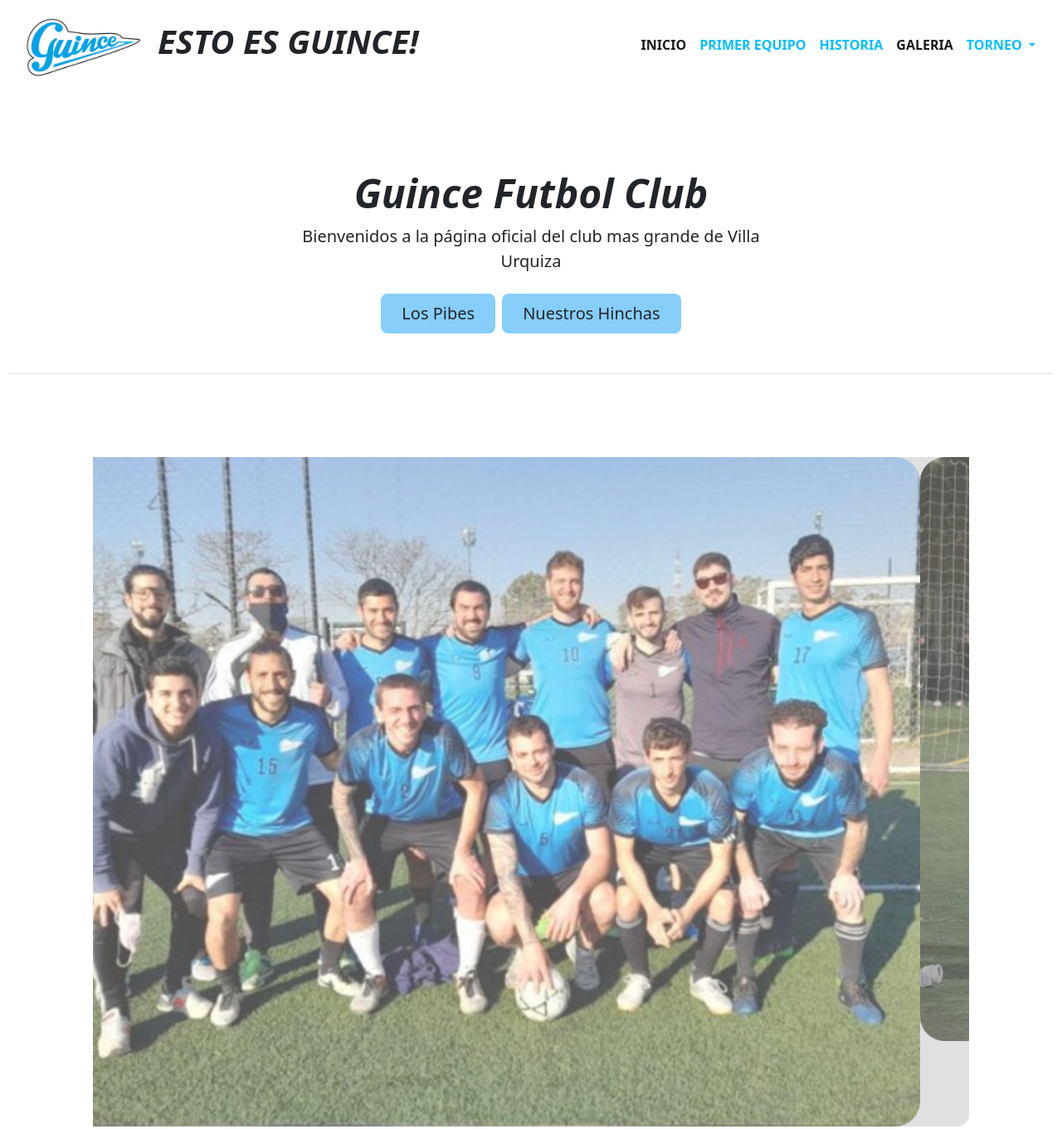
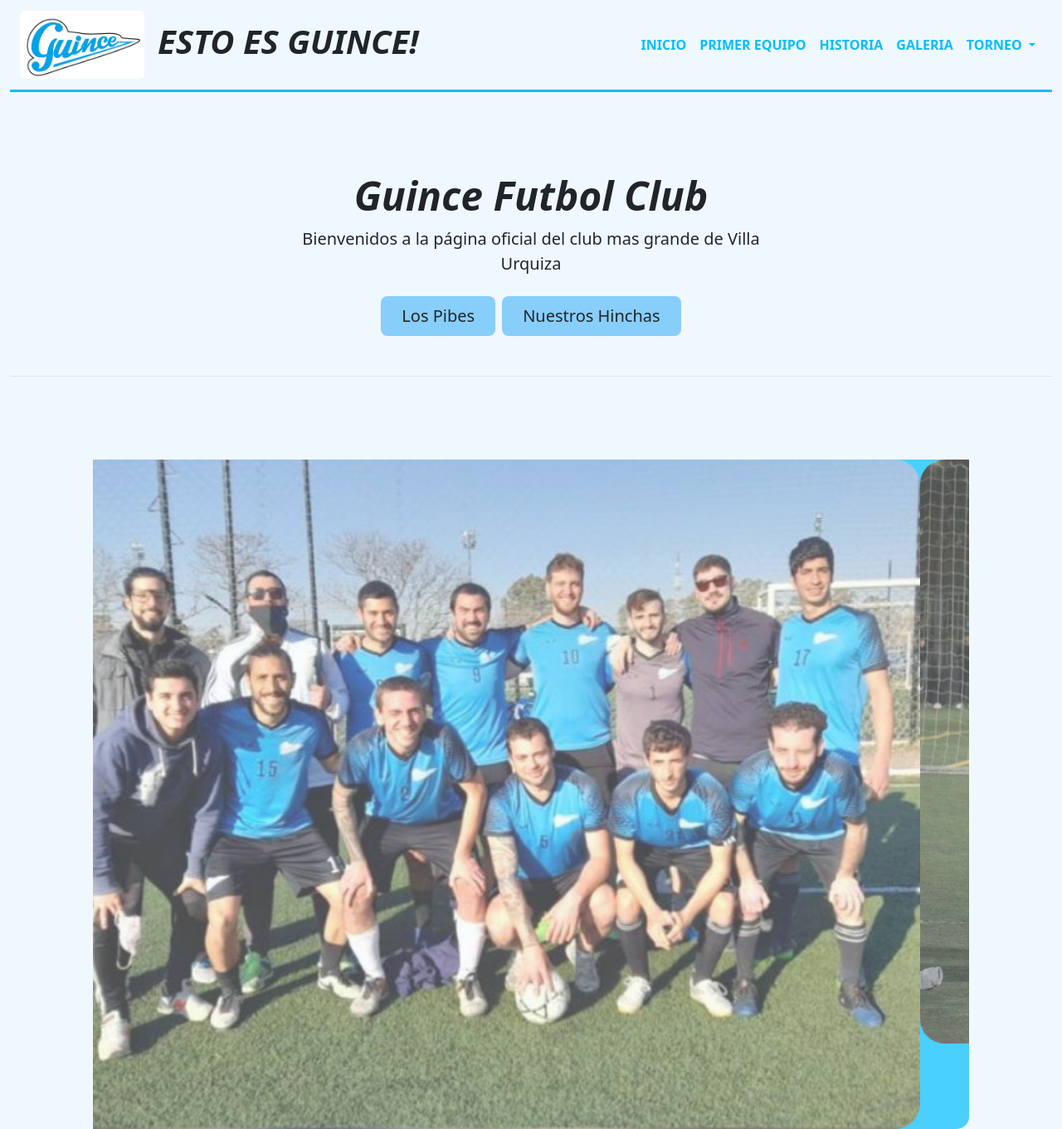
Before and after one commit to mtmoyano/guince--mmoyano, a plain HTML site: page index.html in a window 1280 px wide. Shown: the top 1361 px of the page at 83% size. Drawn offline with nearby package versions, Linux system fonts and the light colour scheme.

Commit message:
container

```diff
--- a/css/style.css
+++ b/css/style.css
@@ -1,9 +1,19 @@
 /* header */
 
+.container-fluid{
+    background-color:aliceblue;
+
+}
+
+
+header{
+    border-bottom: 3px deepskyblue solid;
+}
 h1{
     text-shadow: 1px;
     font-weight: bold;
     font-style: italic;
+
 }
 .logoGuince{
     width:150px;
@@ -20,7 +30,7 @@ h1{
 .fotosEquipo{
     margin: 100px;
     opacity: 70%;
-    background-color:lightgrey;
+    background-color:deepskyblue;
     border-radius: 15px;
 }
 
@@ -43,6 +53,14 @@ h1{
     width: 200px;
     border-radius: 5px;
     border: 1px deepskyblue solid;
+}
+
+.formularioContacto{
+    border: 1px deepskyblue solid;
+    margin: 10px 1px 1px 1px;
+    padding:3%;
+    border-radius: 20px;
+
 }
 
 .tituloPlantilla{
--- a/index.html
+++ b/index.html
@@ -33,7 +33,7 @@
                 <div class="collapse navbar-collapse" id="navbarNavDropdown">
                     <ul class="navbar-nav ms-auto">
                         <li class="nav-item">
-                            <a class="nav-link active anclaNav" aria-current="page" href="#">Inicio</a>
+                            <a class="nav-link  anclaNav" aria-current="page" href="#">Inicio</a>
                         </li>
                         <li class="nav-item">
                             <a class="nav-link anclaNav" href="./pages/equipo.html">Primer Equipo</a>
@@ -42,7 +42,7 @@
                             <a class="nav-link anclaNav" href="./pages/historia.html">Historia</a>
                         </li>
                         <li class="nav-item">
-                            <a class="nav-link active anclaNav" aria-current="page" href="./pages/galeria.html">Galeria</a>
+                            <a class="nav-link  anclaNav" aria-current="page" href="./pages/galeria.html">Galeria</a>
                         </li>
                         <li class="nav-item dropdown">
                             <a class="nav-link dropdown-toggle anclaNav" href="#" role="button"
```
